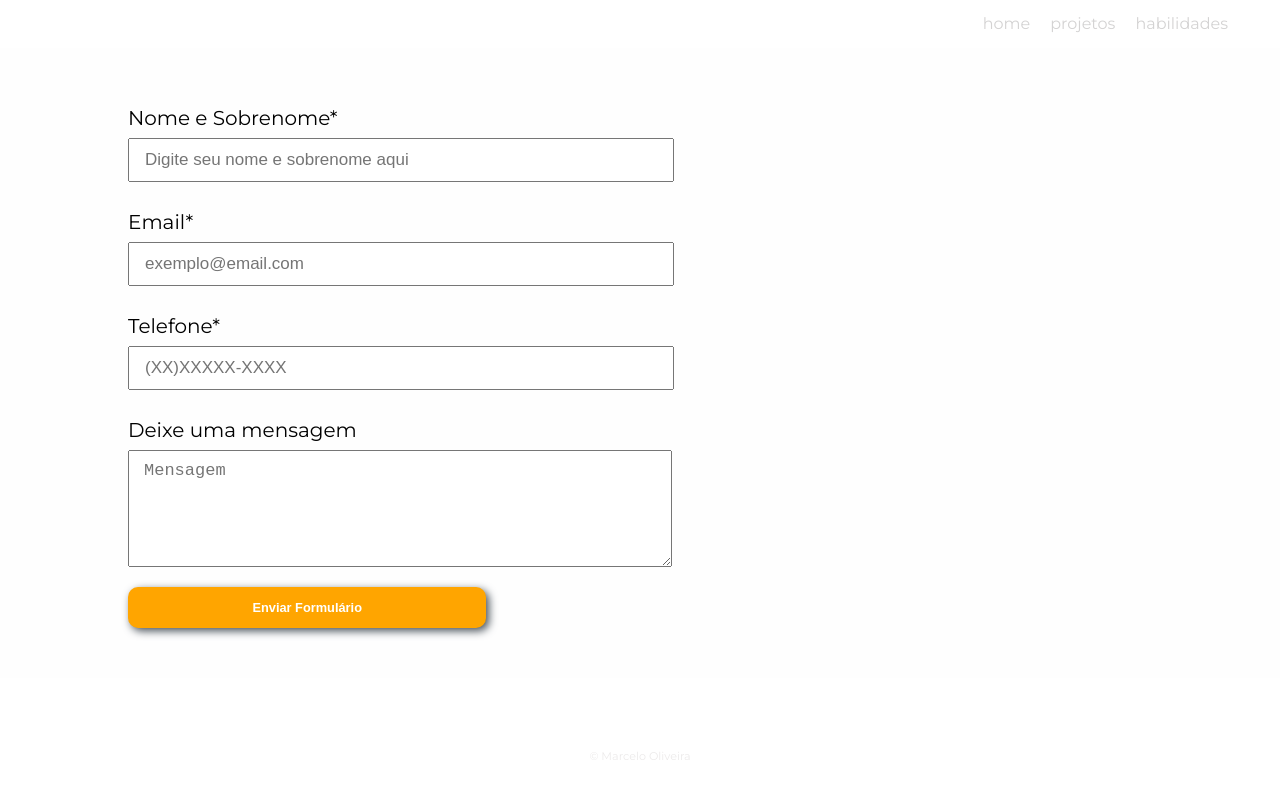
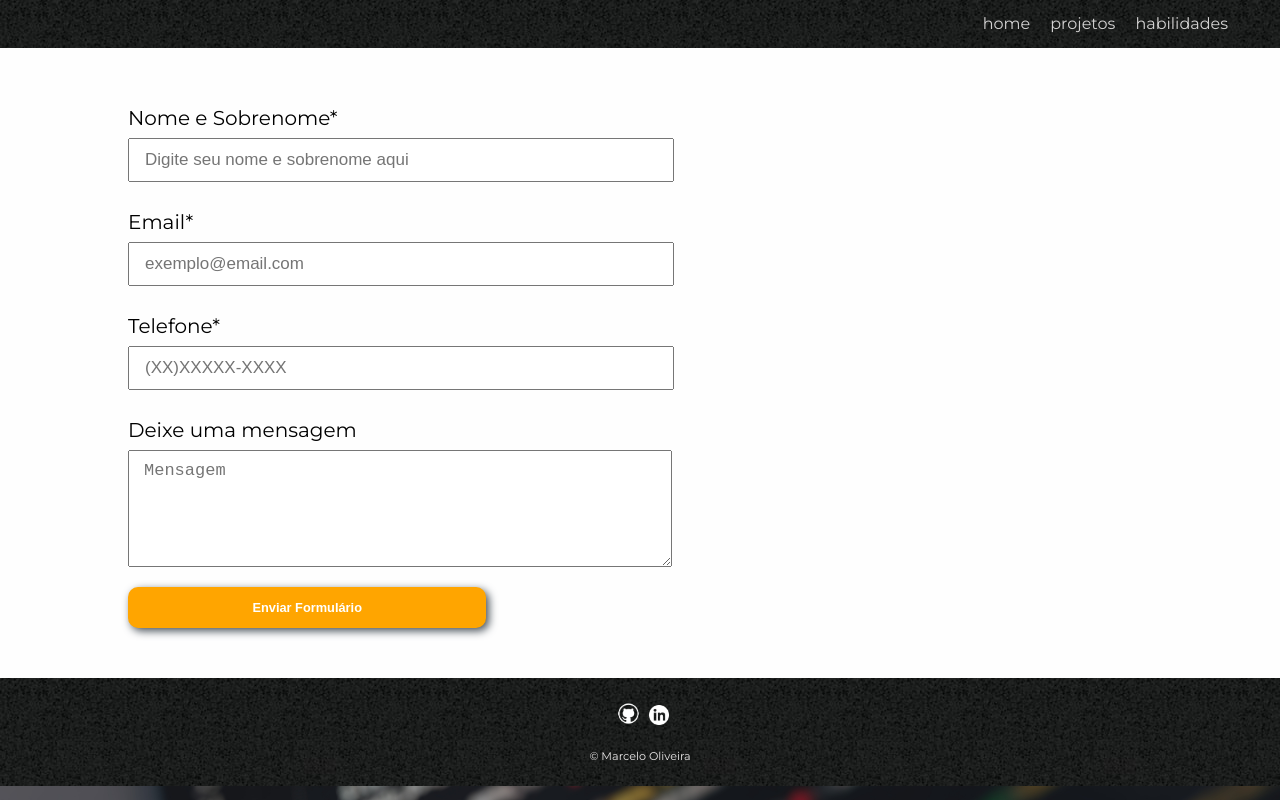
Before and after one commit to heiderick13/curriculo, a plain HTML site: page form.html in a window 1280 px wide. Drawn offline with Linux system fonts and the light colour scheme; the site is published under a folder, as on GitHub Pages, so addresses that start at the root find nothing.

Commit message:
ajustando caminho do background

```diff
--- a/css/cabecalho-navbar.css
+++ b/css/cabecalho-navbar.css
@@ -1,7 +1,7 @@
 /* CABEÇALHO/NAVBAR */
 header{
     align-items: center;
-    background-image: url(/img/bg.jpg);
+    background-image: url(../img/bg.jpg);
     display: flex;
     justify-content: space-between;
     padding: 1rem 2rem;
--- a/css/geral.css
+++ b/css/geral.css
@@ -2,6 +2,6 @@
 
 body {
     font-family: 'Montserrat', sans-serif;
-    background-image: url(/img/code-g41a401e69_1920.jpg);
+    background-image: url(../img/code-g41a401e69_1920.jpg);
     background-size: cover;
 }
--- a/css/rodape.css
+++ b/css/rodape.css
@@ -1,6 +1,6 @@
 /* FOOTER */
 footer{
-    background-image: url(/img/bg.jpg);
+    background-image: url(../img/bg.jpg);
     margin-bottom: 0;
     text-align: center;
     padding: 1.5rem;
```
